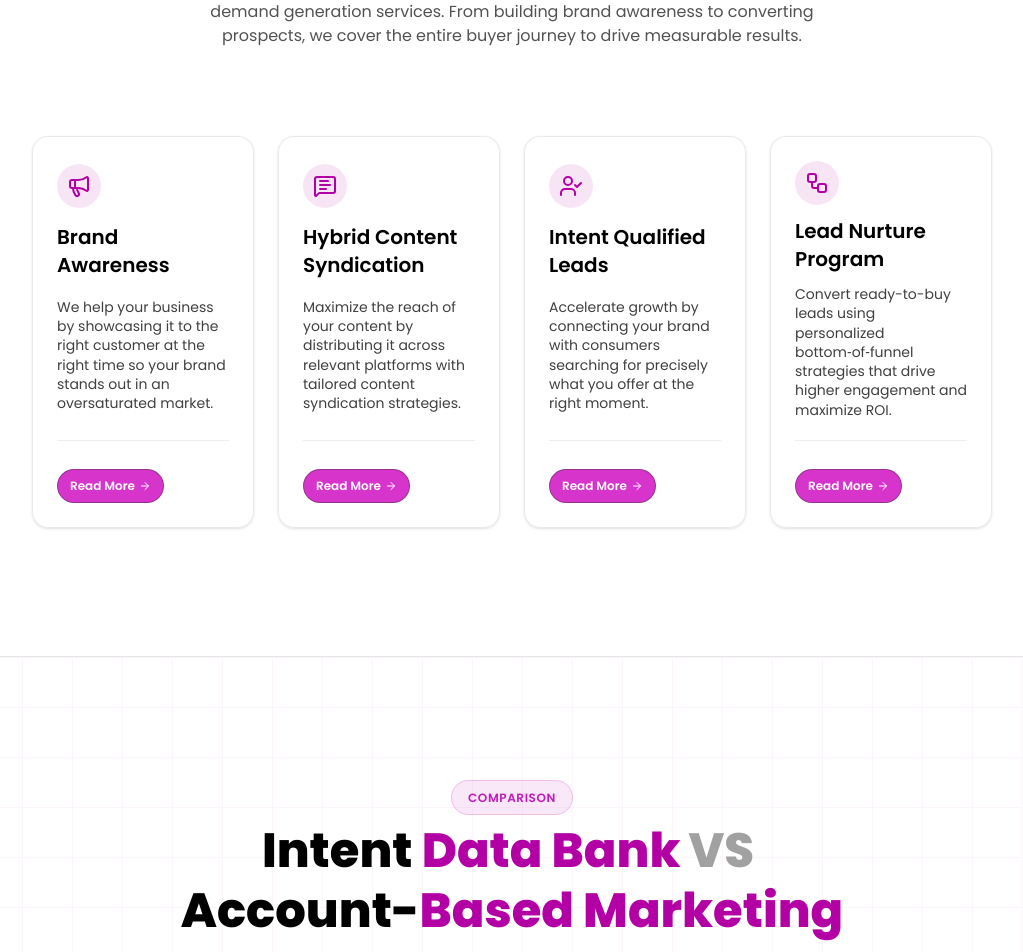
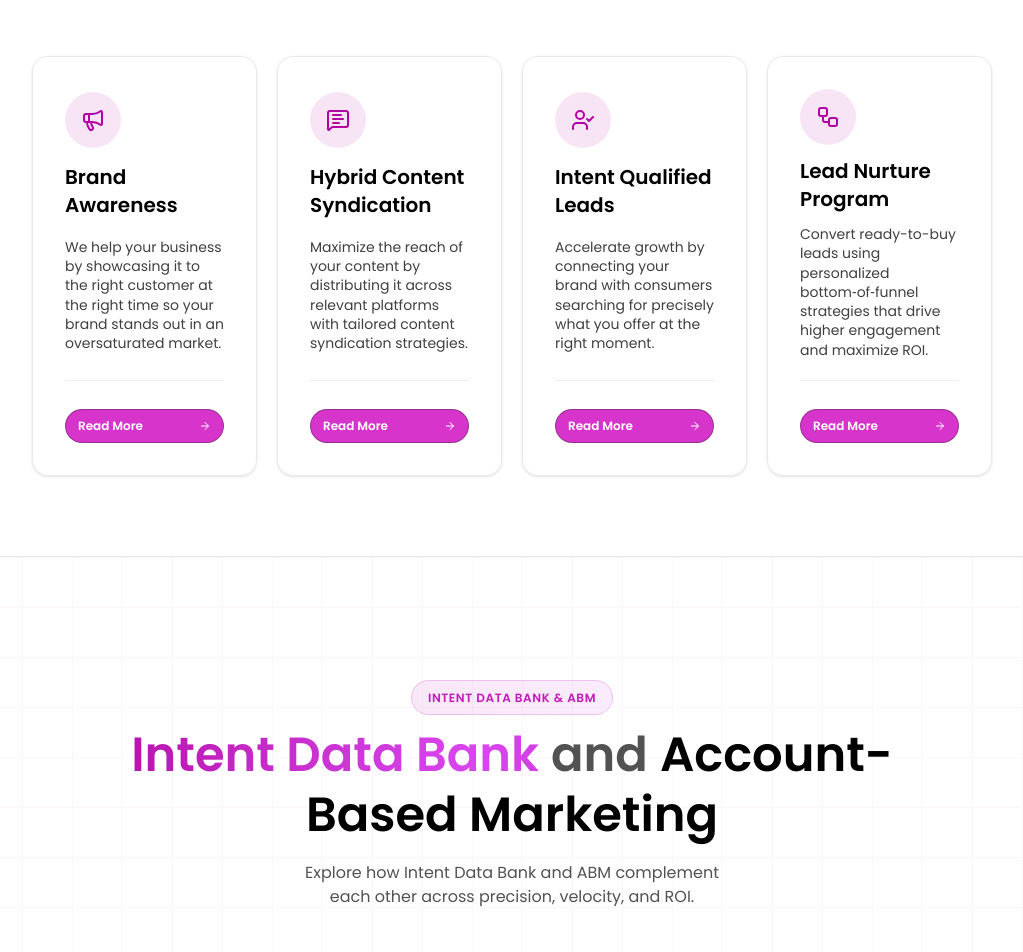
Before and after one commit to DemandifyMedia2022/DemandifyMedia, a Next.js app: page /what-we-do in a window 1280 px wide. Shown: the part 940-1892 px from the top of the page, without its empty margins (128-1151 px from the left). Built offline with nearby package versions, Linux system fonts and the light colour scheme.

Commit message:
What we do Done

```diff
--- a/components/ui/Lead-Generation.tsx
+++ b/components/ui/Lead-Generation.tsx
@@ -73,7 +73,7 @@ const Feature = () => {
   }, [openIndex]);
 
   return (
-    <Section className="border-b py-16 lg:py-24">
+    <Section className="border-b py-16 lg:pb-12 lg:pt-20">
       <Container className="not-prose">
         <div className="flex flex-col">
           <div className="text-center mb-8 lg:mb-10">
@@ -191,12 +191,19 @@ const Feature = () => {
             )}
           </AnimatePresence>
 
-          <div className="mt-6 grid grid-cols-1 gap-4 sm:gap-5 lg:gap-6 md:mt-12 md:grid-cols-2 lg:grid-cols-4 auto-rows-fr">
+          <div className="mt-6 grid grid-cols-1 gap-3 sm:gap-4 lg:gap-5 md:mt-12 md:grid-cols-2 lg:grid-cols-4 auto-rows-fr">
             {featureText.map(({ icon, title, description, href, cta }, index) => (
-              <button
-                type="button"
+              <div
+                role="button"
+                tabIndex={0}
                 onClick={() => setOpenIndex(index)}
-                className="group relative flex h-full flex-col gap-3 sm:gap-4 rounded-2xl border border-neutral-200/80 bg-white/90 p-4 sm:p-5 md:p-6 text-left shadow-sm transition-all duration-300 hover:-translate-y-2 hover:shadow-lg focus:outline-none focus-visible:ring-2 focus-visible:ring-[#b300a5]/40 backdrop-blur-sm"
+                onKeyDown={(e) => {
+                  if (e.key === 'Enter' || e.key === ' ') {
+                    e.preventDefault();
+                    setOpenIndex(index);
+                  }
+                }}
+                className="group relative flex h-full flex-col gap-3 sm:gap-4 rounded-2xl border border-neutral-200/80 bg-white/90 p-6 sm:p-7 md:p-8 text-left shadow-sm transition-all duration-300 hover:-translate-y-2 hover:shadow-lg focus:outline-none focus-visible:ring-2 focus-visible:ring-[#b300a5]/40 backdrop-blur-sm min-h-[220px]"
                 key={index}
               >
                 {/* Glow border on hover */}
@@ -204,7 +211,7 @@ const Feature = () => {
 
                 <div className="relative grid gap-2.5 sm:gap-3 flex-1">
                   <div className="flex items-center gap-3">
-                    <div className="flex h-9 w-9 sm:h-10 sm:w-10 md:h-11 md:w-11 items-center justify-center rounded-full bg-[#b300a5]/10 text-[#b300a5]">
+                    <div className="flex h-11 w-11 sm:h-12 sm:w-12 md:h-14 md:w-14 items-center justify-center rounded-full bg-[#b300a5]/10 text-[#b300a5]">
                       {icon}
                     </div>
                   </div>
@@ -218,15 +225,17 @@ const Feature = () => {
                 {cta && (
                   <div className="relative mt-2 sm:mt-3">
                     {href ? (
-                      <Link href={`${href}`} className="w-fit">
-                        <FlowButton text={cta} size="sm" />
+                      <Link href={`${href}`} className="w-fit" onClick={(e) => e.stopPropagation()}>
+                        <FlowButton text={cta} size="sm" as="span" />
                       </Link>
                     ) : (
-                      <FlowButton text={cta} size="sm" />
+                      <div onClick={(e) => e.stopPropagation()} className="w-fit">
+                        <FlowButton text={cta} size="sm" as="span" />
+                      </div>
                     )}
                   </div>
                 )}
-              </button>
+              </div>
             ))}
           </div>
         </div>
--- a/components/ui/flow-button2.tsx
+++ b/components/ui/flow-button2.tsx
@@ -3,7 +3,7 @@ import { ArrowRight } from 'lucide-react';
 
 type FlowButtonSize = 'sm' | 'md' | 'lg';
 
-export function FlowButton({ text = "Modern Button", size = 'md' }: { text?: string; size?: FlowButtonSize }) {
+export function FlowButton({ text = "Modern Button", size = 'md', as = 'button' }: { text?: string; size?: FlowButtonSize; as?: 'button' | 'span' | 'div' }) {
   const sizeClasses = {
     sm: {
       container: 'px-5 py-2 text-xs',
@@ -25,8 +25,10 @@ export function FlowButton({ text = "Modern Button", size = 'md' }: { text?: str
     },
   }[size];
 
+  const Component = as;
+
   return (
-    <button className={`group relative flex items-center gap-1 overflow-hidden rounded-[100px] border-[1.5px] border-[#333333]/40 bg-[#d734cc] ${sizeClasses.container} font-semibold text-white cursor-pointer transition-all duration-[600ms] ease-[cubic-bezier(0.23,1,0.32,1)] hover:bg-white hover:text-[#c93bd2] hover:rounded-[12px] active:scale-[0.95]`}>
+    <Component className={`group relative flex items-center gap-1 overflow-hidden rounded-[100px] border-[1.5px] border-[#333333]/40 bg-[#d734cc] ${sizeClasses.container} font-semibold text-white cursor-pointer transition-all duration-[600ms] ease-[cubic-bezier(0.23,1,0.32,1)] hover:bg-white hover:text-[#c93bd2] hover:rounded-[12px] active:scale-[0.95]`}>
       {/* Left arrow (arr-2) */}
       <ArrowRight
         className={`absolute ${sizeClasses.leftArrow} stroke-white fill-none z-[9] group-hover:stroke-[#c93bd2] transition-all duration-[800ms] ease-[cubic-bezier(0.34,1.56,0.64,1)]`}
@@ -41,6 +43,6 @@ export function FlowButton({ text = "Modern Button", size = 'md' }: { text?: str
       <ArrowRight
         className={`absolute ${sizeClasses.rightArrow} stroke-white fill-none z-[9] group-hover:right-[-25%] group-hover:stroke-[#c93bd2] transition-all duration-[800ms] ease-[cubic-bezier(0.34,1.56,0.64,1)]`}
       />
-    </button>
+    </Component>
   );
 }
--- a/components/ui/intent-vs-abm.tsx
+++ b/components/ui/intent-vs-abm.tsx
@@ -3,10 +3,11 @@
 import React from "react";
 import Balancer from "react-wrap-balancer";
 import { Section, Container } from "./ui/craft";
+import { CheckCircle2, Target, Gauge, Users, Sparkles } from "lucide-react";
 
 export const IntentVsABM: React.FC = () => {
   return (
-    <Section className="relative container mx-auto px-6 py-16 lg:py-24 overflow-hidden">
+    <Section className="relative container mx-auto px-6 pt-16 pb-10 lg:pt-24 lg:pb-14 overflow-hidden">
       {/* Subtle grid background */}
       <div className="absolute inset-0 opacity-[0.03] pointer-events-none select-none">
         <div
@@ -20,25 +21,27 @@ export const IntentVsABM: React.FC = () => {
       </div>
 
       <Container className="relative not-prose">
-        {/* Header */}
-        <div className="text-center mb-10 lg:mb-14">
-          <div className="inline-block mb-3">
-            <span className="px-4 py-2 rounded-full bg-gradient-to-r from-[#c11bbb]/10 to-[#c11bbb]/10 border border-[#c11bbb]/20 text-[#c11bbb] text-xs font-semibold tracking-wider uppercase backdrop-blur-sm">
-              Comparison
+        {/* Header - match homepage style, no extra bold */}
+        <div className="text-center mb-12 lg:mb-16">
+          <div className="inline-block mb-4">
+            <span className="px-4 py-2 rounded-full bg-gradient-to-r from-[#c11bbb]/10 to-[#d946ef]/10 border border-[#c11bbb]/20 text-[#c11bbb] text-xs font-semibold tracking-wider uppercase backdrop-blur-sm">
+              Intent Data Bank & ABM
             </span>
           </div>
-          <h2 className="text-3xl sm:text-4xl lg:text-5xl font-extrabold leading-tight">
+          <h2 className="text-2xl sm:text-3xl lg:text-5xl font-semibold leading-tight">
             <Balancer>
-              <span className="text-black">Intent </span>
-              <span className="text-[#b300a5]">Data Bank</span>
-              <span className="mx-2 text-neutral-400">VS</span>
-              <span className="text-black"> Account-</span>
-              <span className="text-[#b300a5]">Based Marketing</span>
+              <span className="text-transparent bg-clip-text bg-gradient-to-r from-[#b300a5] via-[#d946ef] to-[#b300a5] animate-gradient bg-[length:200%_auto]">Intent Data Bank</span>
+              <span className="mx-3 text-neutral-600">and</span>
+              <span className="text-black">Account-Based Marketing</span>
             </Balancer>
           </h2>
+          <p className="mt-4 text-sm sm:text-base text-neutral-600 max-w-3xl mx-auto">
+            <Balancer>
+              Explore how Intent Data Bank and ABM complement each other across precision, velocity, and ROI.
+            </Balancer>
+          </p>
         </div>
-
-        {/* Cards Grid (equal-height rows) */}
+        {/* Cards Grid (original four cards, equal height) */}
         <div className="grid grid-cols-1 lg:grid-cols-2 gap-6 lg:gap-8 auto-rows-fr">
           {/* Card A */}
           <div className="group relative flex h-full flex-col rounded-2xl border-2 border-[#ec6fea] bg-white/90 backdrop-blur-sm p-6 lg:p-8 shadow-sm transition-all duration-300 hover:shadow-md">
@@ -94,3 +97,18 @@ export const IntentVsABM: React.FC = () => {
 };
 
 export default IntentVsABM;
+
+// Small feature chip component (local to this file)
+function FeatureChip({ icon, label, color }: { icon: React.ReactNode; label: string; color?: "brand" }) {
+  return (
+    <div
+      className={`inline-flex items-center gap-2 rounded-full border px-3 py-2 text-xs font-medium text-neutral-800 bg-white/70 backdrop-blur-sm shadow-sm
+      ${color === "brand" ? "border-[#c11bbb]/30" : "border-neutral-200"}`}
+    >
+      <span className={`h-5 w-5 inline-flex items-center justify-center rounded-full ${color === "brand" ? "bg-[#c11bbb]/10 text-[#b300a5]" : "bg-neutral-100 text-neutral-600"}`}>
+        {icon}
+      </span>
+      {label}
+    </div>
+  );
+}
--- /dev/null
+++ b/components/ui/services-overview.tsx
@@ -0,0 +1,115 @@
+"use client";
+
+import React from "react";
+import Link from "next/link";
+import Balancer from "react-wrap-balancer";
+import { Section, Container } from "./ui/craft";
+import { FileText, BookOpen, FileSignature, Stars, ArrowRight } from "lucide-react";
+
+const items = [
+  {
+    icon: <FileText className="h-5 w-5" />,
+    title: "Buyers Guide",
+    desc: "Help prospects compare solutions with relevant information across the buyer journey.",
+    href: "/what-we-do"
+  },
+  {
+    icon: <BookOpen className="h-5 w-5" />,
+    title: "eBook",
+    desc: "Inform, educate and convert with deep, practical insights your audience values.",
+    href: "/what-we-do"
+  },
+  {
+    icon: <FileSignature className="h-5 w-5" />,
+    title: "Whitepaper",
+    desc: "Establish authority with research-backed analysis and compelling data narratives.",
+    href: "/what-we-do"
+  },
+  {
+    icon: <Stars className="h-5 w-5" />,
+    title: "Thought Leadership Content",
+    desc: "Shape opinions with unique POVs rooted in expertise and market insight.",
+    href: "/what-we-do"
+  },
+];
+
+export default function ServicesOverview() {
+  return (
+    <Section className="relative container mx-auto px-6 pt-10 pb-16 lg:pt-12 lg:pb-20 overflow-hidden">
+      {/* Subtle grid background */}
+      <div className="absolute inset-0 opacity-[0.03] pointer-events-none select-none">
+        <div
+          className="absolute inset-0"
+          style={{
+            backgroundImage:
+              "linear-gradient(#c11bbb 1px, transparent 1px), linear-gradient(90deg, #c11bbb 1px, transparent 1px)",
+            backgroundSize: "50px 50px",
+          }}
+        />
+      </div>
+
+      <Container className="relative not-prose">
+        {/* Header - match homepage */}
+        <div className="text-center mb-10 lg:mb-14">
+          <div className="inline-block mb-4">
+            <span className="px-4 py-2 rounded-full bg-gradient-to-r from-[#c11bbb]/10 to-[#d946ef]/10 border border-[#c11bbb]/20 text-[#c11bbb] text-xs font-semibold tracking-wider uppercase backdrop-blur-sm">
+              Services
+            </span>
+          </div>
+          <h2 className="text-3xl sm:text-4xl lg:text-5xl font-extrabold leading-tight">
+            <Balancer>
+              <span className="text-transparent bg-clip-text bg-gradient-to-r from-[#b300a5] via-[#d946ef] to-[#b300a5] animate-gradient bg-[length:200%_auto]">Access our</span>
+              <span> Services</span>
+            </Balancer>
+          </h2>
+        </div>
+
+        {/* Single centered card with 2x2 layout */}
+        <div className="flex justify-center">
+          <div className="relative w-full max-w-4xl rounded-2xl border-2 border-[#ec6fea] bg-white/80 backdrop-blur-xl p-6 lg:p-8 shadow-sm">
+            <h3 className="text-xl lg:text-2xl font-semibold text-[#b300a5]">Content Creation Marketing Services</h3>
+            <div className="mt-3 h-[3px] w-28 rounded-full bg-[#b300a5]/40" />
+            <div className="mt-5 grid grid-cols-1 md:grid-cols-2 gap-5">
+              {/* Left column */}
+              <ul className="space-y-5">
+                {items.slice(0, 2).map((it, idx) => (
+                  <li key={idx} className="flex items-start gap-3 min-h-[88px]">
+                    <span className="mt-0.5 h-6 w-6 rounded-full bg-[#c11bbb]/10 text-[#b300a5] flex items-center justify-center flex-shrink-0">
+                      {it.icon}
+                    </span>
+                    <div className="flex-1">
+                      <div className="text-sm sm:text-base font-semibold text-black">{it.title}</div>
+                      <p className="text-xs sm:text-sm text-neutral-700 mt-1">{it.desc}</p>
+                    </div>
+                  </li>
+                ))}
+              </ul>
+
+              {/* Right column */}
+              <ul className="space-y-5">
+                {items.slice(2).map((it, idx) => (
+                  <li key={idx} className="flex items-start gap-3 min-h-[88px]">
+                    <span className="mt-0.5 h-6 w-6 rounded-full bg-[#c11bbb]/10 text-[#b300a5] flex items-center justify-center flex-shrink-0">
+                      {it.icon}
+                    </span>
+                    <div className="flex-1">
+                      <div className="text-sm sm:text-base font-semibold text-black">{it.title}</div>
+                      <p className="text-xs sm:text-sm text-neutral-700 mt-1">{it.desc}</p>
+                    </div>
+                  </li>
+                ))}
+              </ul>
+            </div>
+
+            <div className="mt-6">
+              <Link href="/what-we-do" className="inline-flex items-center gap-2 text-[#b300a5] font-semibold group">
+                <span>Learn More</span>
+                <ArrowRight className="h-4 w-4 transition-transform group-hover:translate-x-1" />
+              </Link>
+            </div>
+          </div>
+        </div>
+      </Container>
+    </Section>
+  );
+}
--- a/src/app/what-we-do/page.tsx
+++ b/src/app/what-we-do/page.tsx
@@ -4,6 +4,7 @@ import { FlowButton } from "../../../components/ui/flow-button2";
 import LeadGeneration from "../../../components/ui/Lead-Generation";
 import IntentVsABM from "../../../components/ui/intent-vs-abm";
 import { CardContainer, CardBody, CardItem } from "../../../components/ui/3d-card";
+import ServicesOverview from "../../../components/ui/services-overview";
 
 const poppins = Poppins({ subsets: ["latin"], weight: ["400", "600", "800"] });
 
@@ -11,7 +12,7 @@ export default function WhatWeDoPage() {
   return (
     <main className={`min-h-screen ${poppins.className}`}>
       {/* Hero Section with image */}
-      <section className="container mx-auto px-6 mt-14 sm:mt-18 py-20 lg:py-28">
+      <section className="container mx-auto px-6 mt-14 sm:mt-18 pb-16 lg:pb-20 pt-20">
         <div className="grid grid-cols-1 lg:grid-cols-2 place-items-center gap-8 sm:gap-10 lg:gap-16">
           {/* Left: Copy */}
           <div className="max-w-xl mx-auto lg:mx-0 text-center lg:text-left">
@@ -57,6 +58,7 @@ export default function WhatWeDoPage() {
       </section>
       <LeadGeneration />
       <IntentVsABM />
+      <ServicesOverview />
     </main>
   );
 }
```
